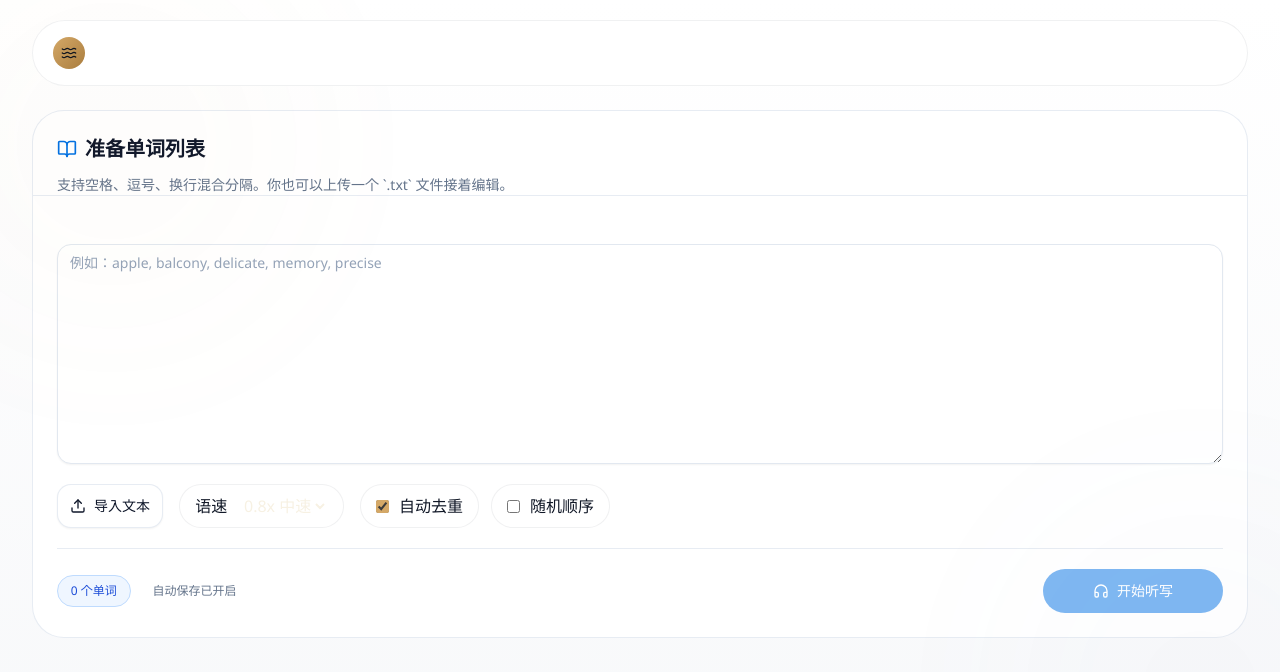
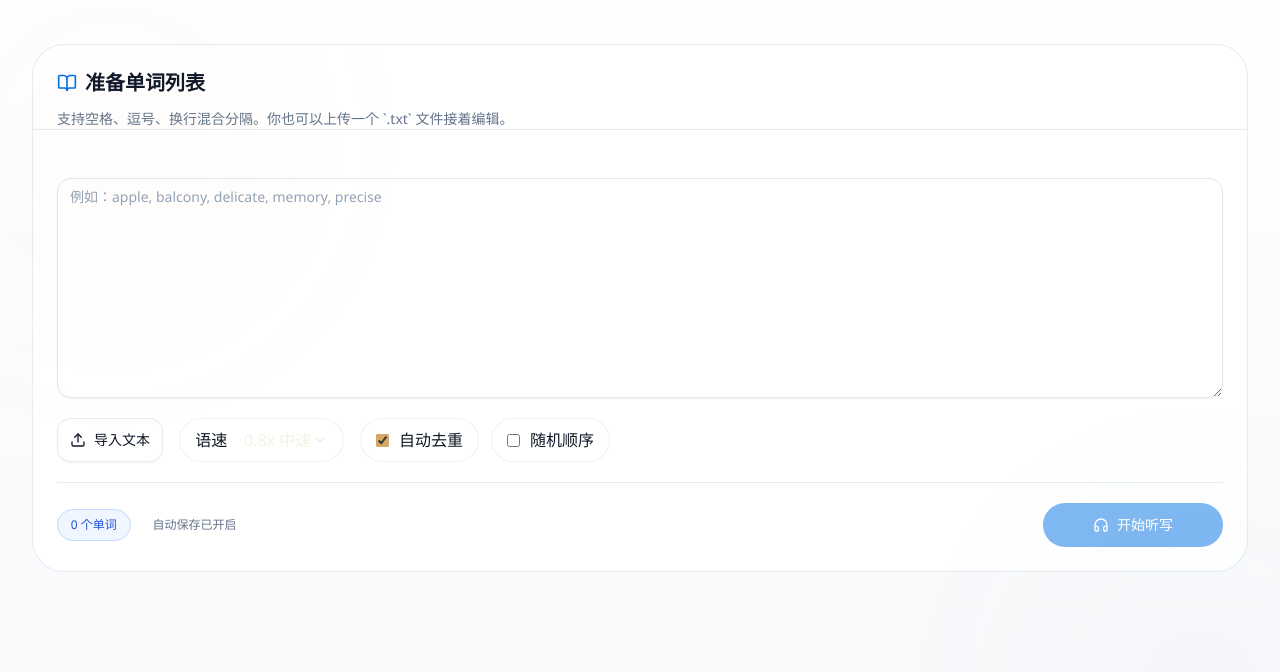
Before and after one commit to Xingyao82/dictation-web, a React (Vite) app: page / in a window 1280 px wide. Shown: the top 672 px of the page. Built offline with nearby package versions, Linux system fonts and the light colour scheme.

Commit message:
Remove dictation top nav bar

```diff
--- a/src/App.tsx
+++ b/src/App.tsx
@@ -6,7 +6,7 @@ import { Textarea } from '@/components/ui/textarea'
 import { Card, CardContent, CardHeader, CardTitle, CardDescription } from '@/components/ui/card'
 import { Badge } from '@/components/ui/badge'
 import { Progress } from '@/components/ui/progress'
-import { ArrowRight, BookOpen, CheckCircle2, Headphones, RotateCcw, Shuffle, SkipForward, Trophy, Upload, Volume2, Waves, XCircle } from 'lucide-react'
+import { ArrowRight, BookOpen, CheckCircle2, Headphones, RotateCcw, Shuffle, SkipForward, Trophy, Upload, Volume2, XCircle } from 'lucide-react'
 
 type AppState = 'input' | 'listening' | 'checking' | 'completed'
 
@@ -291,14 +291,6 @@ function App() {
       <div className="dictation-glow dictation-glow-right" />
 
       <main className="mx-auto flex min-h-screen w-full max-w-7xl flex-col px-4 py-5 sm:px-6 lg:px-8">
-        <header className="premium-nav">
-          <div className="flex items-center gap-3">
-            <div className="premium-mark">
-              <Waves className="h-4 w-4" />
-            </div>
-          </div>
-        </header>
-
         <section className="grid flex-1 gap-6 pb-8 pt-6">
           <div className="space-y-6">
 
```
